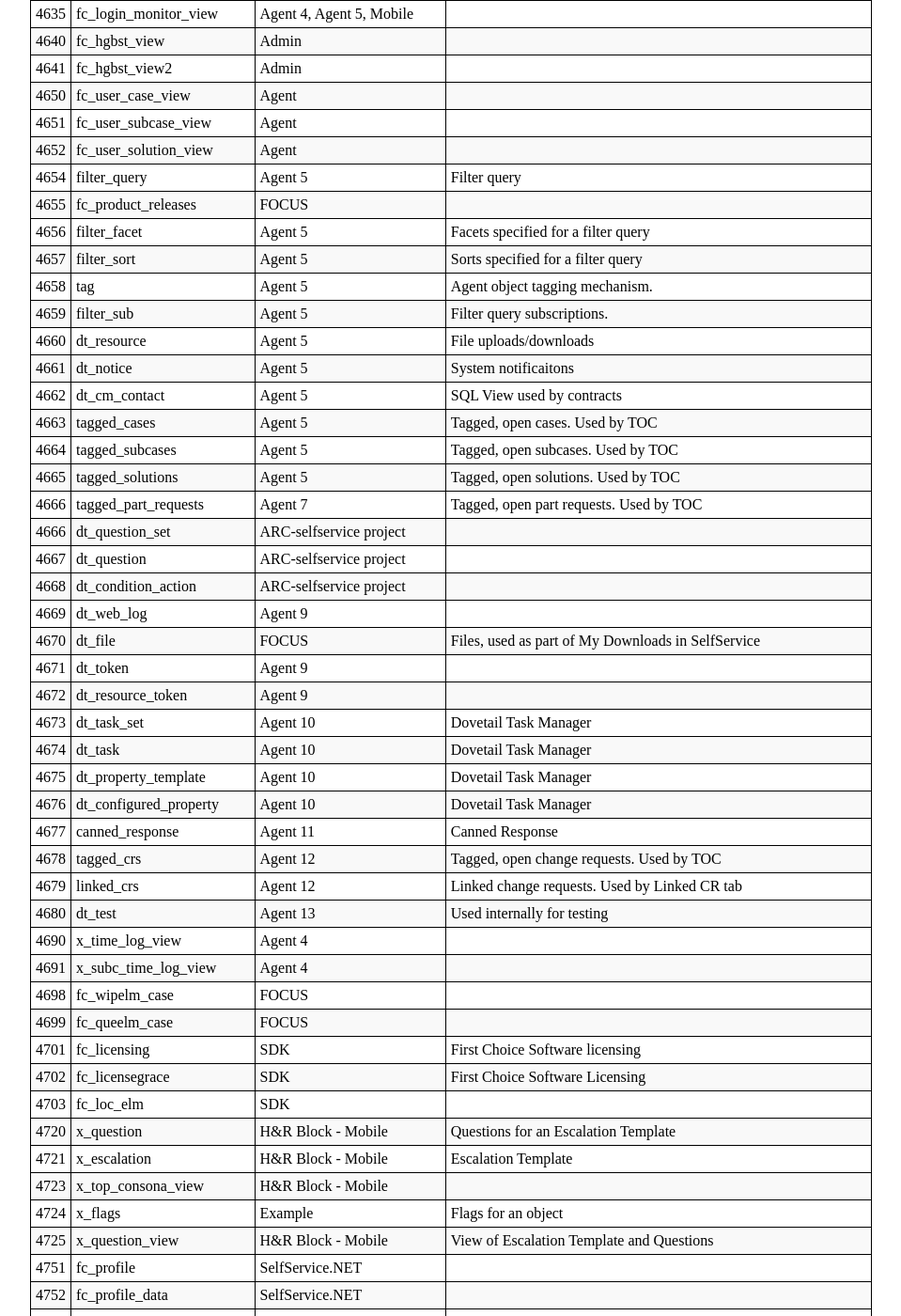
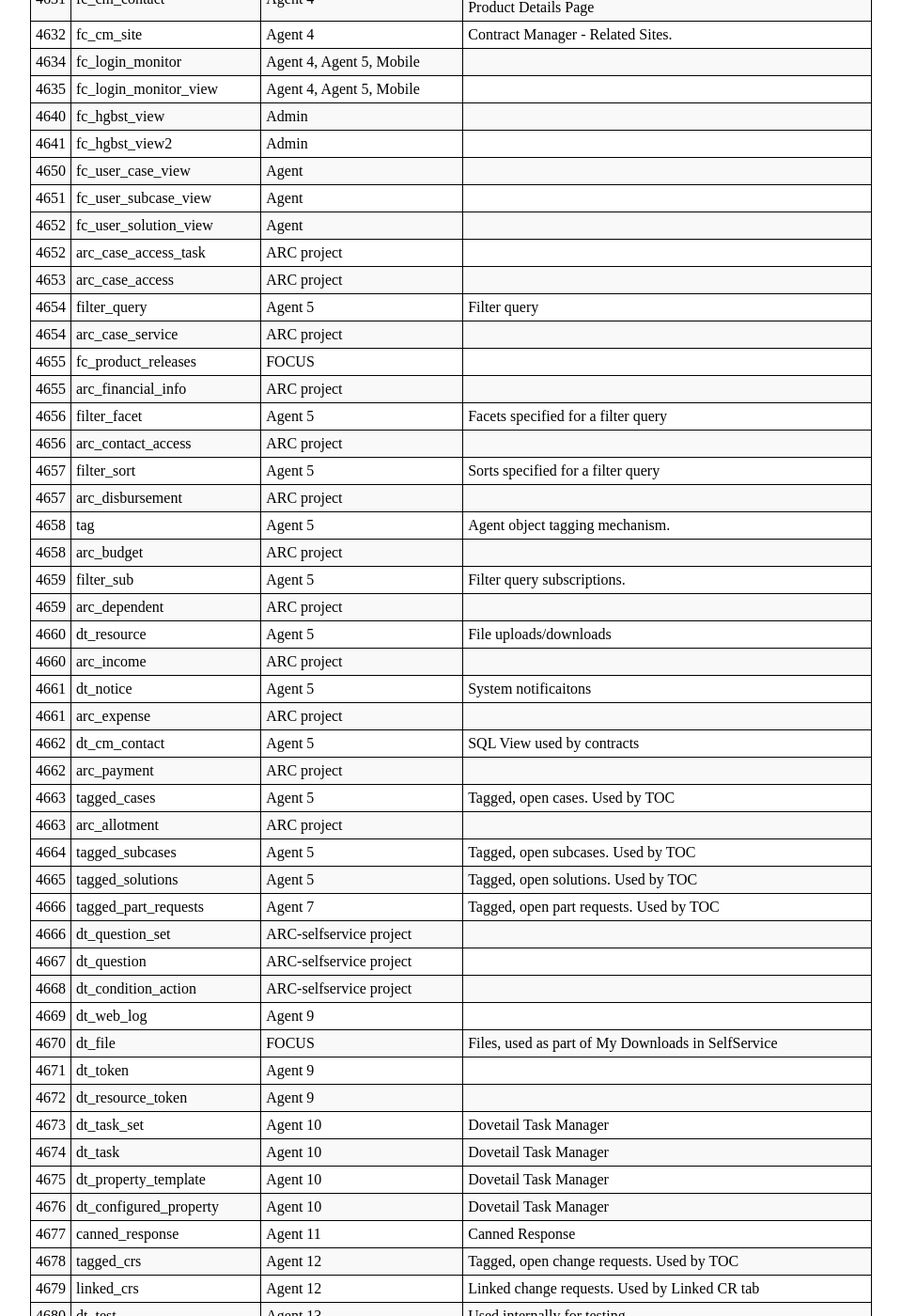
Before and after one commit to DovetailSoftware/dovetail-defined, a Jekyll site: the page built from pages/ids.md, in a window 1280 px wide and 1400 px high, scrolled down 6944 px. Shown: the whole window at 94% size, without its empty margins (160-1119 px from the left). Built offline with Jekyll 4.4.1, drawn with Linux system fonts in a browser that asks for light colours; some of the changed text lies outside the part shown.

Commit message:
add ARC custom ids

```diff
--- a/pages/ids.md
+++ b/pages/ids.md
@@ -12,6 +12,10 @@ There are two ranges reserves for custom IDs: 430-571 and 2000-4999. The rest ar
 | --- | --- | --- | --- |
 | 501 | tagged_case_alst | FOCUS | used by watched cases report |
 | 502 | dt_contact_view | FOCUS | useful for reporting |
+| 3000 | x_thirdparty_addr | ARC project |
+| 3002 | x_county | ARC project |
+| 3003 | arc_financial_view | ARC project |
+| 3004 | arc_dictionary | ARC project |
 | 3500 | fc_string | SDK | Locale-based strings for First Choice Software Customizations |
 | 3501 | fc_list_hdr | SDK | Header record for First Choice Software list object |
 | 3502 | fc_list_level | SDK | One level of a First Choice Software list |
@@ -211,16 +215,28 @@ There are two ranges reserves for custom IDs: 430-571 and 2000-4999. The rest ar
 | 4650 | fc_user_case_view | Agent |
 | 4651 | fc_user_subcase_view | Agent |
 | 4652 | fc_user_solution_view | Agent |
+| 4652 | arc_case_access_task | ARC project |
+| 4653 | arc_case_access | ARC project |
 | 4654 | filter_query | Agent 5 | Filter query |
+| 4654 | arc_case_service | ARC project |
 | 4655 | fc_product_releases | FOCUS |
+| 4655 | arc_financial_info | ARC project |
 | 4656 | filter_facet | Agent 5 | Facets specified for a filter query |
+| 4656 | arc_contact_access | ARC project |
 | 4657 | filter_sort | Agent 5 | Sorts specified for a filter query |
+| 4657 | arc_disbursement | ARC project |
 | 4658 | tag | Agent 5 | Agent object tagging mechanism. |
+| 4658 | arc_budget | ARC project |
 | 4659 | filter_sub | Agent 5 | Filter query subscriptions. |
+| 4659 | arc_dependent | ARC project |
 | 4660 | dt_resource | Agent 5 | File uploads/downloads |
+| 4660 | arc_income | ARC project |
 | 4661 | dt_notice | Agent 5 | System notificaitons |
+| 4661 | arc_expense | ARC project |
 | 4662 | dt_cm_contact | Agent 5 | SQL View used by contracts |
+| 4662 | arc_payment | ARC project |
 | 4663 | tagged_cases | Agent 5 | Tagged, open cases. Used by TOC |
+| 4663 | arc_allotment | ARC project |
 | 4664 | tagged_subcases | Agent 5 | Tagged, open subcases. Used by TOC |
 | 4665 | tagged_solutions | Agent 5 | Tagged, open solutions. Used by TOC |
 | 4666 | tagged_part_requests | Agent 7 | Tagged, open part requests. Used by TOC |
@@ -255,7 +271,11 @@ There are two ranges reserves for custom IDs: 430-571 and 2000-4999. The rest ar
 | 4752 | fc_profile_data | SelfService.NET |
 | 4753 | fc_personalization | SelfService.NET |
 | 4754 | fc_case_details | SelfService.NET |
-| 4756 | fc_contact_view | Agent | Distinct contacts at a site with no duplicates in the case where a contact has multiple roles at a site. |
+| 4756 | fc_contact_view | Agent | Distinct contacts at a site with no duplicates |
+| 4759 | arc_case_upload | ARC project |
+| 4760 | arc_queue_routing | ARC project |
+| 4761 | arc_queue_routing_view | ARC project |
+| 4762 | arc_interact_view | ARC project |
 | 4888 | fc_license_key | SDK |
 | 4901 | case_clock | Example |
 | 4902 | case_clock_view | Example |
```
